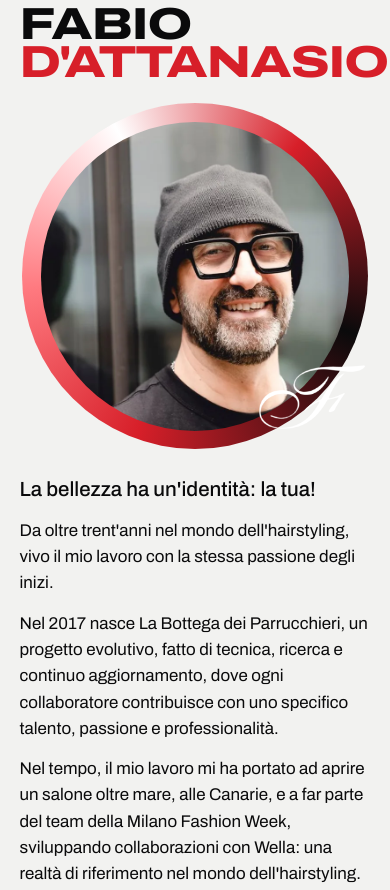
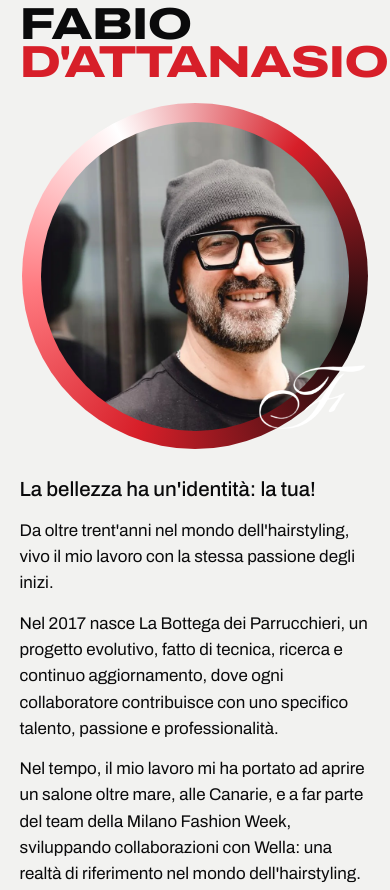
Before and after one commit to manueldipa4561-png/La-Bottega-dei-Parrucchieri, a plain HTML site: page index.html in a window 390 px wide. Shown: the part 2700-3590 px from the top of the page. Drawn offline with Linux system fonts and the light colour scheme.

Commit message:
feat: Fabio's new photo in the founder section and the team card
New file name (fabio-portrait.webp) so phones drop the cached old photo;
images now revalidate instead of caching for a day.

```diff
--- a/index.html
+++ b/index.html
@@ -62,7 +62,7 @@
     <p class="lab muted rv">Il fondatore</p>
     <h2 class="x fab-h rv" id="h-fabio"><span>Fabio</span><span class="b">D'Attanasio</span></h2>
     <div class="fab">
-      <div class="por rv"><img src="img/fabio.webp" width="700" height="700" alt="Fabio D'Attanasio, fondatore della Bottega dei Parrucchieri" loading="lazy" decoding="async"><i class="fm" aria-hidden="true"></i></div>
+      <div class="por rv"><img src="img/fabio-portrait.webp" width="800" height="800" alt="Fabio D'Attanasio, fondatore della Bottega dei Parrucchieri" loading="lazy" decoding="async"><i class="fm" aria-hidden="true"></i></div>
       <div class="bio">
         <p class="first rv">La bellezza ha un'identità: la tua!</p>
         <p class="rv">Da oltre trent'anni nel mondo dell'hairstyling, vivo il mio lavoro con la stessa passione degli inizi.</p>
@@ -162,7 +162,7 @@
     <h2 class="x rv" id="h-team">Scegli<br>le tue mani</h2>
     <p class="muted rv" style="margin-top:18px;max-width:30em">Le clienti ci chiamano per nome. Tocca una persona e prenoti direttamente con lei.</p>
     <div class="crew">
-      <button class="mate rv" type="button" data-book data-who="Fabio"><img src="img/fabio.webp" width="700" height="700" alt="" loading="lazy" decoding="async"><h3>Fabio</h3><span>Fondatore. Taglio e colore.</span><em>Prenota</em></button>
+      <button class="mate rv" type="button" data-book data-who="Fabio"><img src="img/fabio-portrait.webp" width="800" height="800" alt="" loading="lazy" decoding="async"><h3>Fabio</h3><span>Fondatore. Taglio e colore.</span><em>Prenota</em></button>
       <button class="mate rv" style="--d:1" type="button" data-book data-who="Liviana"><img src="img/liviana.webp" width="320" height="320" alt="" loading="lazy" decoding="async"><h3>Liviana</h3><span>Extensions ed Effetto Bottega.</span><em>Prenota</em></button>
       <button class="mate rv" style="--d:2" type="button" data-book data-who="Francesca"><img src="img/francesca.webp" width="320" height="320" alt="" loading="lazy" decoding="async"><h3>Francesca</h3><span>Styling. La sua passione sono i ricci.</span><em>Prenota</em></button>
       <button class="mate rv" style="--d:3" type="button" data-book data-who="Mario"><img src="img/mario.webp" width="320" height="320" alt="" loading="lazy" decoding="async"><h3>Mario</h3><span>Schiariture ed extension.</span><em>Prenota</em></button>
```
Also changed, not shown: img/fabio-portrait.webp (added), 1 other file.
